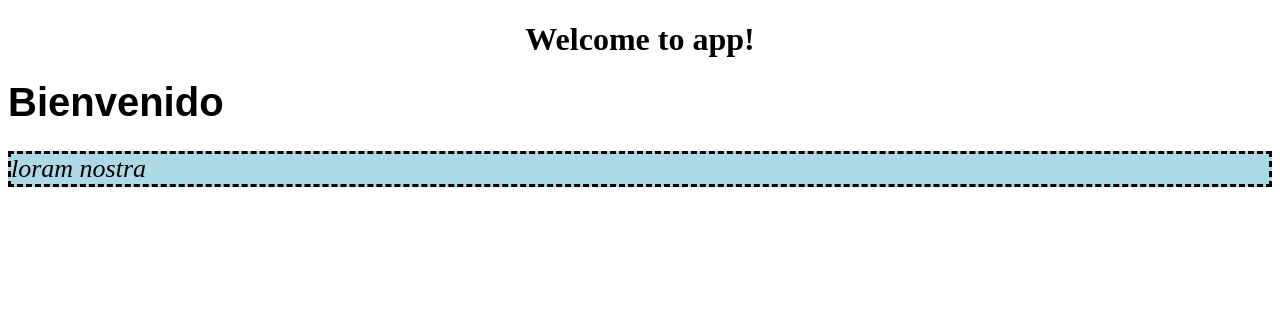
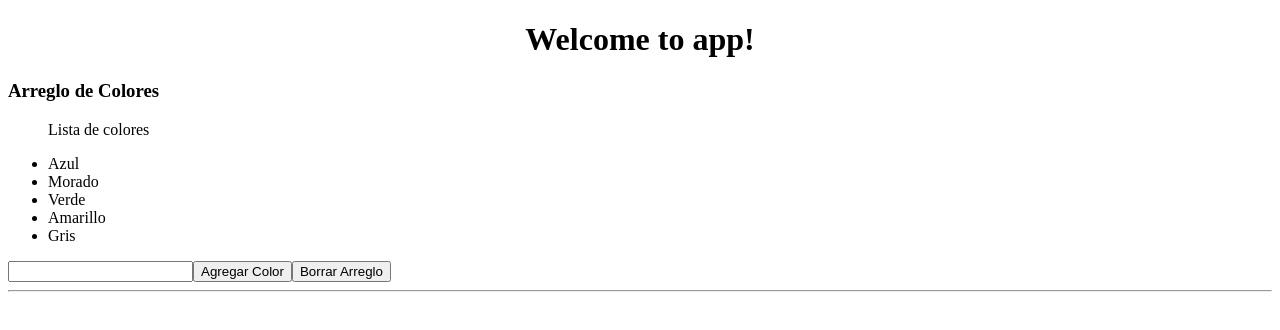
Before and after one commit to FernandoArellano/angular5, an Angular app: page / in a window 1280 px wide. Shown: the top 330 px of the page. Built offline with nearby package versions, Linux system fonts and the light colour scheme.

Commit message:
Practice 2. NgFor, NgIf, tempVar

```diff
--- a/src/app/app.component.html
+++ b/src/app/app.component.html
@@ -5,4 +5,6 @@
   </h1>
 </div>
 
-<app-test></app-test>
+<app-ng-for-example></app-ng-for-example>
+
+<hr>
--- a/src/app/app.module.ts
+++ b/src/app/app.module.ts
@@ -4,12 +4,14 @@ import { NgModule } from '@angular/core';
 
 import { AppComponent } from './app.component';
 import { TestComponent } from './test/test.component';
+import { NgForExampleComponent } from './directives/ngForExample/ng-for-example/ng-for-example.component';
 
 
 @NgModule({
   declarations: [
     AppComponent,
-    TestComponent
+    TestComponent,
+    NgForExampleComponent,
   ],
   imports: [
     BrowserModule
--- /dev/null
+++ b/src/app/directives/ngForExample/ng-for-example/ng-for-example.component.html
@@ -0,0 +1,17 @@
+<h3>
+  Arreglo de Colores
+</h3>
+
+<!-- ng if existe y no esta vacio, si esta vacio no se muestra-->
+<ul *ngIf="arreglo && arreglo.length > 0">
+  <p>Lista de colores</p>
+  <!-- asigna cada elemento de arreglo en color -->
+  <li *ngFor="let color of arreglo">{{color}}</li>
+</ul>
+
+<!-- temp variable regresa un HTMLInputElement no solo el texto-->
+<input type="text" name="colorNuevo" #newColor/>
+<!-- click event -->
+<button (click)="agregarColor(newColor)">Agregar Color</button>
+
+<button (click)="clearArray()">Borrar Arreglo</button>
--- /dev/null
+++ b/src/app/directives/ngForExample/ng-for-example/ng-for-example.component.ts
@@ -0,0 +1,31 @@
+import { Component, OnInit } from '@angular/core';
+
+@Component({
+  selector: 'app-ng-for-example',
+  templateUrl: './ng-for-example.component.html',
+  styleUrls: ['./ng-for-example.component.css']
+})
+export class NgForExampleComponent implements OnInit {
+
+  arreglo: Array<string> = new Array();
+
+  constructor() {
+    this.arreglo.push('Azul');
+    this.arreglo.push('Morado');
+    this.arreglo.push('Verde');
+    this.arreglo.push('Amarillo');
+    this.arreglo.push('Gris');
+    console.log(this.arreglo);
+  }
+
+  ngOnInit() {
+  }
+
+  agregarColor(color: HTMLInputElement){
+    this.arreglo.push(color.value);
+  }
+
+  clearArray(){
+    this.arreglo = new Array();
+  }
+}
```
Also changed, not shown: src/app/directives/ngForExample/ng-for-example/ng-for-example.component.css (added), 2 other files (tests, documents, lock files or other folders).
